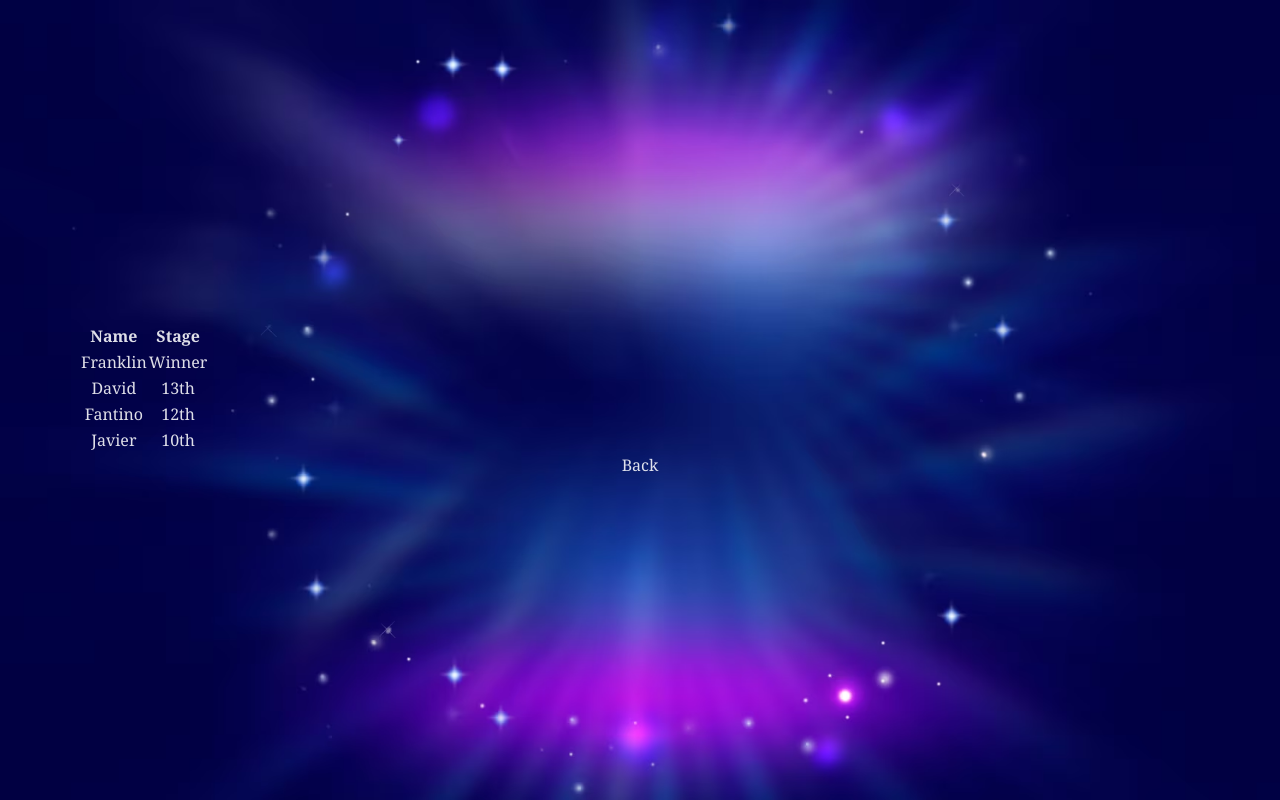
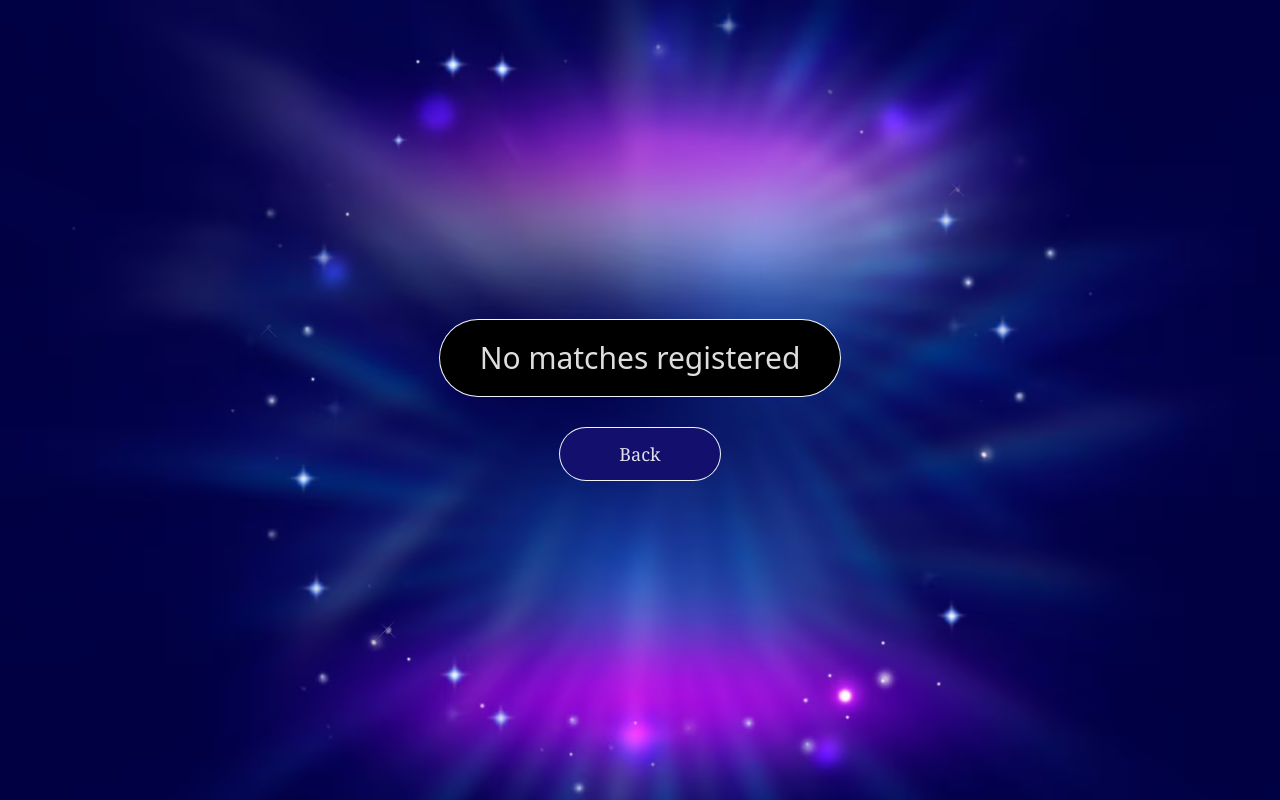
Before and after one commit to franpad8/who-wants-to-be-millionare, a React (Vite) app: page /best in a window 1280 px wide. Built offline with nearby package versions, Linux system fonts and the light colour scheme; a web font is replaced by a local one.

Commit message:
Added styling to ranking page

```diff
--- /dev/null
+++ b/src/features/player/PlayerRanking.jsx
@@ -0,0 +1,49 @@
+import Box from '../../ui/Box'
+
+function formatStage (stage) {
+  if (stage === 15) return 'Winner'
+  if (stage === 0) return '1st'
+  if (stage === 1) return '2nd'
+  if (stage === 2) return '3rd'
+
+  return (stage + 1) + 'th'
+}
+
+const PlayerRanking = () => {
+  const ranking = JSON.parse(localStorage.getItem('ranking') || '[]')
+
+  if (!ranking?.length) return <Box className='text-3xl py-5'>No matches registered</Box>
+
+  return (
+    <div className='bg-gradient-to-t from-primary/70 to-blue-900/60 p-5 rounded-md'>
+      <div className='flex flex-col gap-3
+                    text-3xl text-transparent select-none
+                    bg-gradient-to-t from-orange to-orange-300
+                    bg-clip-text'
+      >
+        <div className='grid grid-cols-[1fr_1fr] text-slate-100 gap-16'>
+          <span className='text-center'>Name</span>
+          <span className='text-center'>Stage</span>
+        </div>
+        {ranking.map(({ name, stage }, index) => {
+          const className = `group hover:bg-orange
+                          rounded-sm cursor-default
+                          transition-all duration-200
+                          text-center grid grid-cols-[1fr_1fr] gap-16`
+
+          return (
+            <div key={index} className={className}>
+              <div className='group-hover:text-slate-100 transition-all duration-200 text-center'>{name}</div>
+              <div className='group-hover:text-black transition-all duration-200 text-center'>
+                {formatStage(stage)}
+              </div>
+            </div>
+          )
+        }
+        )}
+      </div>
+    </div>
+  )
+}
+
+export default PlayerRanking
--- a/src/pages/Best.jsx
+++ b/src/pages/Best.jsx
@@ -1,41 +1,13 @@
 import React from 'react'
-import { Link } from 'react-router-dom'
+import PlayerRanking from '../features/player/PlayerRanking'
+import Button from '../ui/Button'
 
 const Best = () => {
   return (
-    <>
-      <table>
-        <thead>
-          <tr>
-            <th>Name</th>
-            <th>Stage</th>
-          </tr>
-        </thead>
-
-        <tbody>
-          <tr>
-            <td>Franklin</td>
-            <td>Winner</td>
-          </tr>
-
-          <tr>
-            <td>David</td>
-            <td>13th</td>
-          </tr>
-          <tr>
-            <td>Fantino</td>
-            <td>12th</td>
-          </tr>
-
-          <tr>
-            <td>Javier</td>
-            <td>10th</td>
-          </tr>
-        </tbody>
-      </table>
-
-      <Link to='/'>Back</Link>
-    </>
+    <div className='flex flex-col items-center gap-8'>
+      <PlayerRanking />
+      <Button to='/'>Back</Button>
+    </div>
   )
 }
 
--- a/src/pages/Quiz.jsx
+++ b/src/pages/Quiz.jsx
@@ -6,18 +6,38 @@ import Lifeline from '../features/lifelines/Lifeline'
 import { useLifeline, activateLifeline } from '../contexts/LifelineContext'
 import Logo from '../ui/Logo'
 import PrizeTable from '../features/quiz/PrizeTable'
+import { usePlayer } from '../contexts/PlayerContext'
 
 export function Quiz () {
-  const { currentQuestionIndex, status, dispatch: quizDispatch, answer, currentQuestion } = useQuiz()
+  const {
+    currentQuestionIndex,
+    status,
+    dispatch: quizDispatch,
+    answer,
+    currentQuestion,
+    hasWon
+  } = useQuiz()
   const { dispatch: lifelineDispatch } = useLifeline()
+  const { player: playerName } = usePlayer()
 
   const navigate = useNavigate()
 
   const isGameOver = status === 'resolved' &&
     (currentQuestionIndex === 14 || answer !== currentQuestion.correct)
 
+  function updateRanking () {
+    const ranking = JSON.parse(localStorage.getItem('ranking') || '[]')
+    const newRanking = [
+      ...ranking,
+      { name: playerName, stage: hasWon ? 15 : currentQuestionIndex }
+    ]
+    newRanking.sort((a, b) => b.stage - a.stage)
+    localStorage.setItem('ranking', JSON.stringify(newRanking.slice(0, 10)))
+  }
+
   function handleClick () {
     if (isGameOver) {
+      updateRanking()
       navigate('/finish')
       return
     }
```
